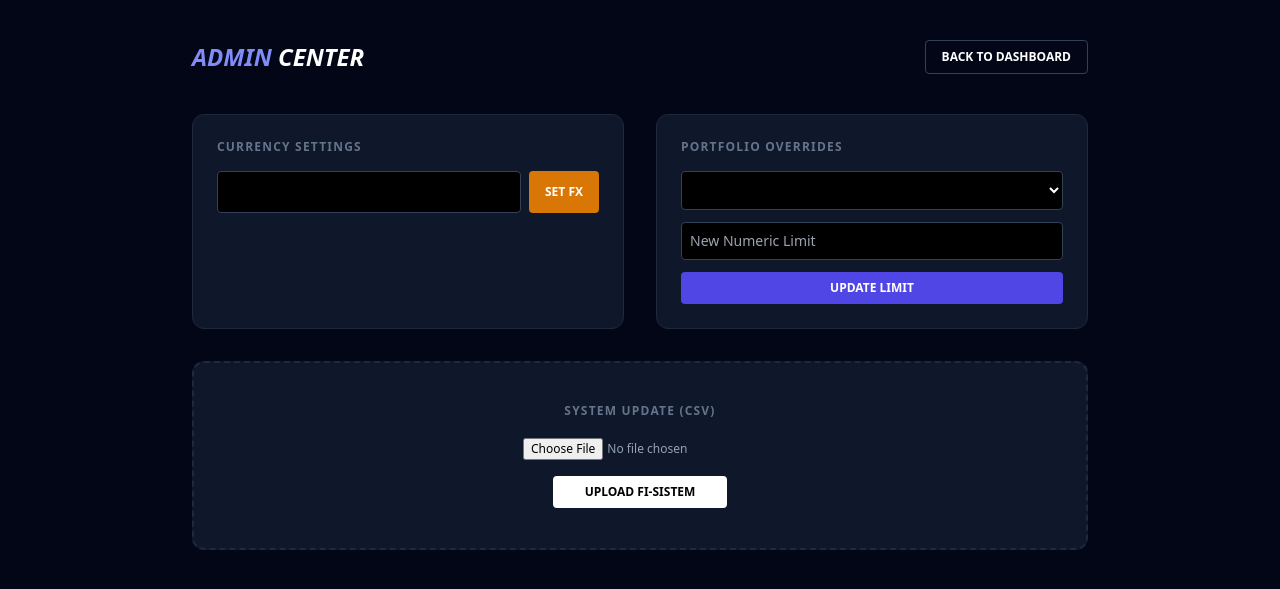
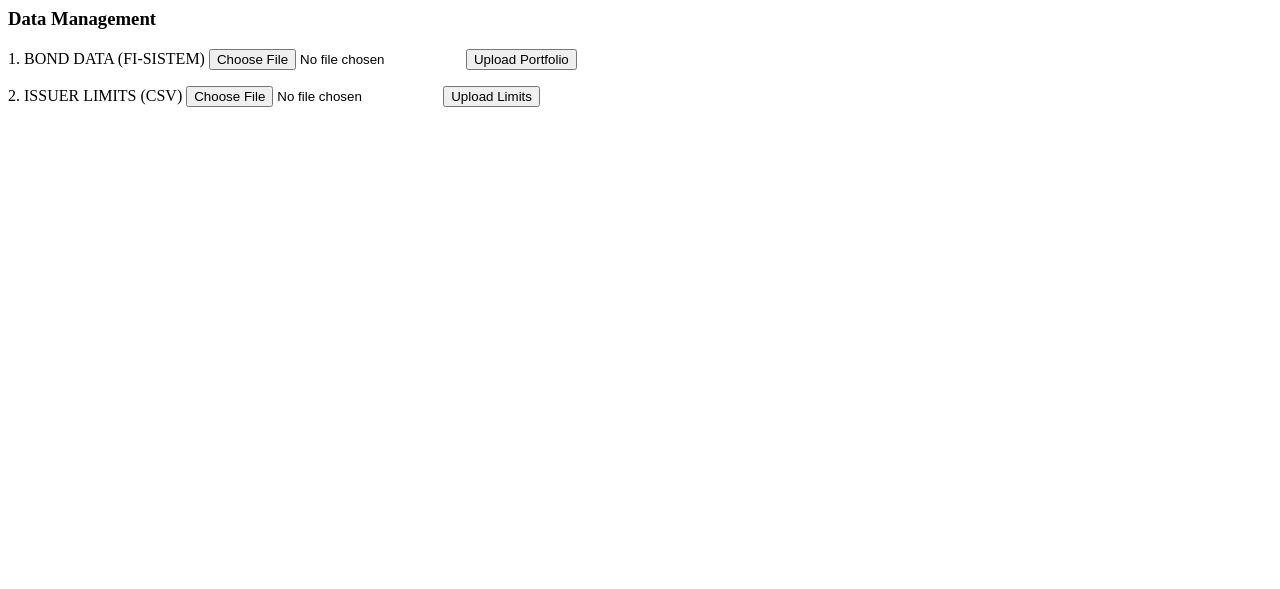
Before and after one commit to dakai2017/Dashboard-project, a Flask app: template templates/admin.html in a window 1280 px wide. Shown: the top 589 px of the page. Run offline with Flask 3, Linux system fonts and the light colour scheme; the template is opened without the code that fills it, so the values that code supplies are empty; some libraries are stand-ins or nearby versions.

Commit message:
Update admin.html

```diff
--- a/templates/admin.html
+++ b/templates/admin.html
@@ -1,46 +1,19 @@
-<!DOCTYPE html>
-<html>
-<head>
-    <title>Risk Admin | Management</title>
-    <script src="https://cdn.tailwindcss.com"></script>
-</head>
-<body class="bg-[#020617] text-white p-10 font-sans">
-    <div class="max-w-4xl mx-auto">
-        <header class="flex justify-between items-center mb-10">
-            <h1 class="text-2xl font-black text-indigo-400 italic">ADMIN <span class="text-white">CENTER</span></h1>
-            <a href="/" class="text-xs font-bold border border-slate-700 px-4 py-2 rounded">BACK TO DASHBOARD</a>
-        </header>
+<div class="card p-6 bg-[#0f172a] rounded-xl border border-slate-800">
+    <h3 class="text-xs font-black text-slate-500 uppercase mb-4 tracking-widest text-center">Data Management</h3>
 
-        <div class="grid grid-cols-1 md:grid-cols-2 gap-8">
-            <div class="bg-[#0f172a] p-6 rounded-xl border border-slate-800">
-                <h3 class="text-xs font-bold text-slate-500 uppercase mb-4 tracking-widest">Currency Settings</h3>
-                <form action="/update-settings" method="POST" class="flex gap-2">
-                    <input type="number" name="fx_rate" value="{{ settings.fx_rate }}" class="bg-black border border-slate-700 p-2 rounded flex-grow mono">
-                    <button class="bg-amber-600 px-4 py-2 rounded text-xs font-bold">SET FX</button>
-                </form>
-            </div>
+    <div class="space-y-6">
+        <form action="/upload" method="POST" enctype="multipart/form-data" class="border-b border-slate-800 pb-4">
+            <label class="text-[10px] font-bold text-indigo-400 block mb-2">1. BOND DATA (FI-SISTEM)</label>
+            <input type="hidden" name="target" value="FI-SISTEM.csv">
+            <input type="file" name="file" class="text-xs mb-2">
+            <button class="w-full bg-white text-black py-2 rounded font-black text-[10px] uppercase">Upload Portfolio</button>
+        </form>
 
-            <div class="bg-[#0f172a] p-6 rounded-xl border border-slate-800">
-                <h3 class="text-xs font-bold text-slate-500 uppercase mb-4 tracking-widest">Portfolio Overrides</h3>
-                <form action="/update-settings" method="POST" class="space-y-3">
-                    <select name="port_id" class="w-full bg-black border border-slate-700 p-2 rounded text-sm">
-                        {% for pid, val in settings.limits.items() %}
-                        <option value="{{ pid }}">{{ pid }} (Current: {{ val }})</option>
-                        {% endfor %}
-                    </select>
-                    <input type="number" step="0.1" name="limit_val" placeholder="New Numeric Limit" class="w-full bg-black border border-slate-700 p-2 rounded text-sm">
-                    <button class="w-full bg-indigo-600 py-2 rounded text-xs font-bold">UPDATE LIMIT</button>
-                </form>
-            </div>
-        </div>
-
-        <div class="mt-8 bg-[#0f172a] p-10 rounded-xl border-2 border-dashed border-slate-800 text-center">
-            <h3 class="text-xs font-bold text-slate-500 uppercase mb-4 tracking-widest">System Update (CSV)</h3>
-            <form action="/upload" method="POST" enctype="multipart/form-data">
-                <input type="file" name="file" class="text-xs text-slate-400 mb-4">
-                <button class="block mx-auto bg-white text-black px-8 py-2 rounded font-black text-xs uppercase">Upload FI-SISTEM</button>
-            </form>
-        </div>
+        <form action="/upload" method="POST" enctype="multipart/form-data">
+            <label class="text-[10px] font-bold text-emerald-400 block mb-2">2. ISSUER LIMITS (CSV)</label>
+            <input type="hidden" name="target" value="ISSUER_LIMITS.csv">
+            <input type="file" name="file" class="text-xs mb-2">
+            <button class="w-full bg-emerald-600 text-white py-2 rounded font-black text-[10px] uppercase">Upload Limits</button>
+        </form>
     </div>
-</body>
-</html>
+</div>
```
